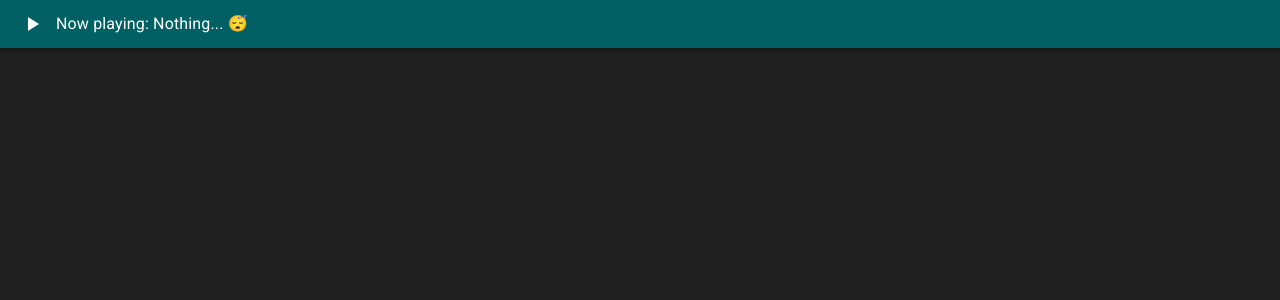
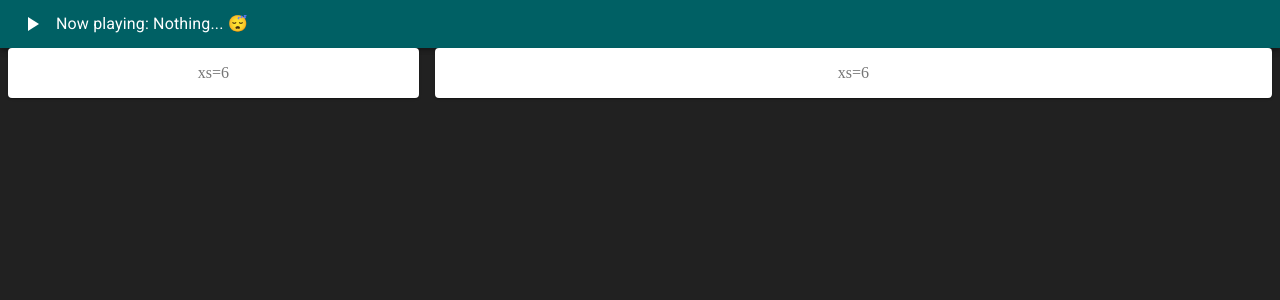
Before and after one commit to Chagall/personal-webiste, a React (Create React App) app: page / in a window 1280 px wide. Shown: the top 300 px of the page. Built offline with nearby package versions, Linux system fonts and the light colour scheme.

Commit message:
Added a page component that will hold all the components of the page (duh)

```diff
--- a/src/App.js
+++ b/src/App.js
@@ -4,12 +4,14 @@ import { createMuiTheme, ThemeProvider } from "@material-ui/core/styles";
 import cyan from "@material-ui/core/colors/cyan";
 import red from "@material-ui/core/colors/red";
 import MenuAppBar from "./components/MenuAppBar";
+import Page from "./components/Page";
 
 function App() {
   return (
     <React.Fragment>
       <ThemeProvider theme={customTheme}>
         <MenuAppBar />
+        <Page/>
       </ThemeProvider>
     </React.Fragment>
   );
--- /dev/null
+++ b/src/components/Page.js
@@ -0,0 +1,32 @@
+import React from "react";
+import Grid from "@material-ui/core/Grid";
+import Paper from "@material-ui/core/Paper";
+import { makeStyles } from "@material-ui/core/styles";
+
+const useStyles = makeStyles((theme) => ({
+  root: {
+    flexGrow: 1,
+  },
+  paper: {
+    padding: theme.spacing(2),
+    textAlign: "center",
+    color: theme.palette.text.secondary,
+  },
+}));
+
+export default function Page() {
+  const classes = useStyles();
+
+  return (
+    <div>
+      <Grid container direction="row" spacing={2}>
+        <Grid item xs={4}>
+          <Paper className={classes.paper}>xs=6</Paper>
+        </Grid>
+        <Grid item xs={8}>
+          <Paper className={classes.paper}>xs=6</Paper>
+        </Grid>
+      </Grid>
+    </div>
+  );
+}
```
